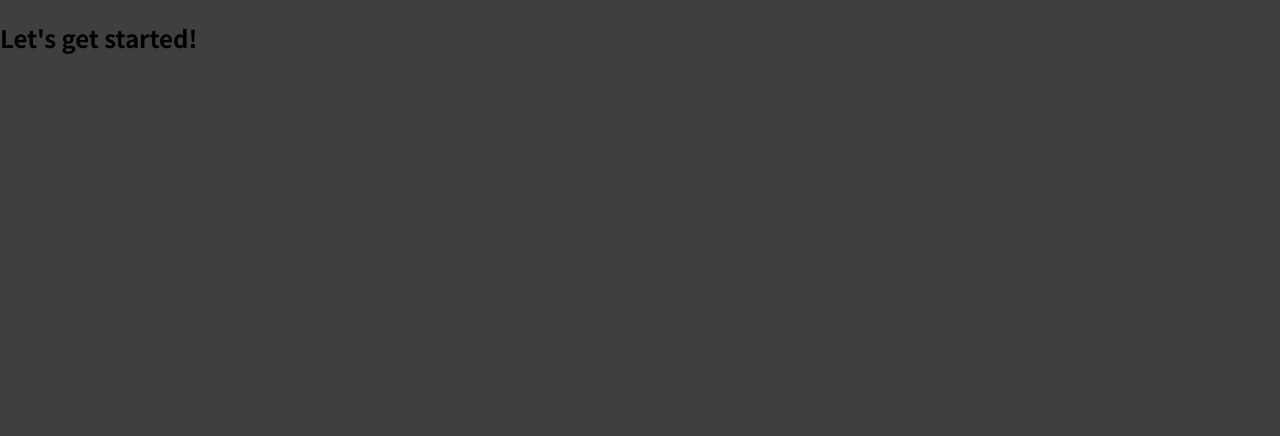
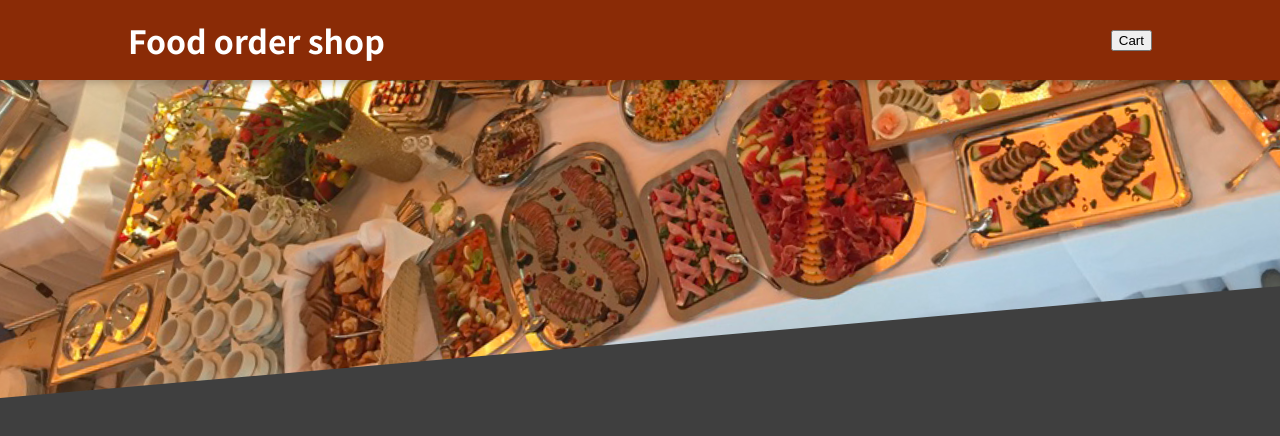
Before and after one commit to AliaksandrBortnik/food-order-shop, a React (Create React App) app: page / in a window 1280 px wide. Shown: the top 436 px of the page. Built offline with nearby package versions, Linux system fonts and the light colour scheme.

Commit message:
Added header component

```diff
--- a/package.json
+++ b/package.json
@@ -1,5 +1,5 @@
 {
-  "name": "react-complete-guide",
+  "name": "food-order-shop",
   "version": "0.1.0",
   "private": true,
   "dependencies": {
--- a/src/App.js
+++ b/src/App.js
@@ -1,8 +1,10 @@
+import Header from './components/Layout/Header';
+
 function App() {
   return (
-    <div>
-      <h2>Let's get started!</h2>
-    </div>
+    <>
+      <Header/>
+    </>
   );
 }
 
--- /dev/null
+++ b/src/components/Layout/Header.js
@@ -0,0 +1,19 @@
+import {Fragment} from 'react';
+import mealsImage from '../../assets/meals.png';
+import styles from './Header.module.css';
+
+const Header = (props) => {
+  return (
+    <Fragment>
+      <header className={styles.header}>
+        <h1>Food order shop</h1>
+        <button>Cart</button>
+      </header>
+      <div className={styles['main-image']}>
+        <img src={mealsImage} alt='Food'/>
+      </div>
+    </Fragment>
+  );
+};
+
+export default Header;
--- /dev/null
+++ b/src/components/Layout/Header.module.css
@@ -0,0 +1,29 @@
+.header {
+  position: fixed;
+  top: 0;
+  left: 0;
+  width: 100%;
+  height: 5rem;
+  background-color: #8a2b06;
+  color: white;
+  display: flex;
+  justify-content: space-between;
+  align-items: center;
+  padding: 0 10%;
+  box-shadow: 0 2px 8px rgba(0, 0, 0, 0.25);
+  z-index: 10;
+}
+
+.main-image {
+  width: 100%;
+  height: 25rem;
+  z-index: 0;
+  overflow: hidden;
+}
+
+.main-image img {
+  width: 110%;
+  height: 100%;
+  object-fit: cover;
+  transform: rotateZ(-5deg) translateY(-4rem) translateX(-1rem);
+}
```
Also changed, not shown: src/assets/meals.png (added).
